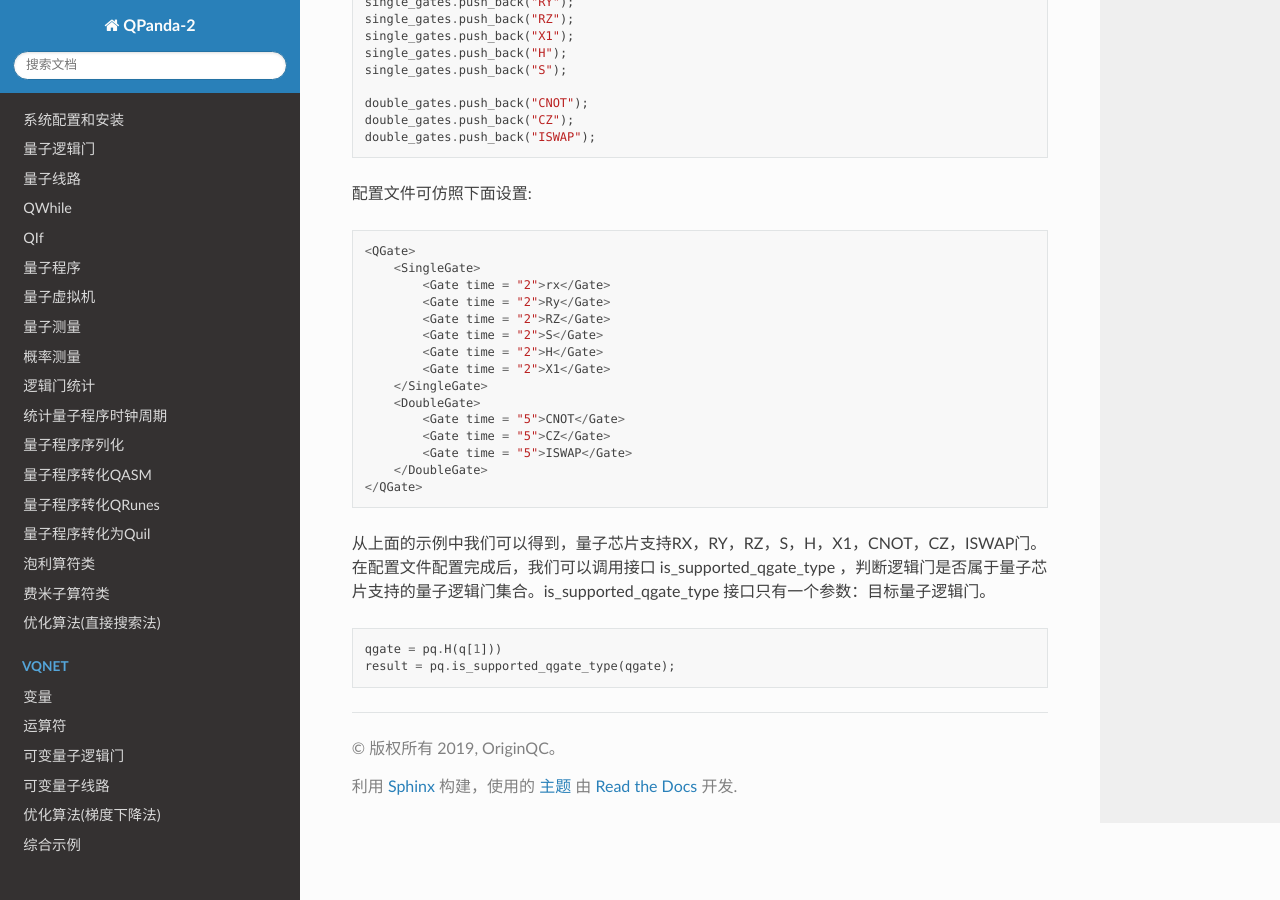
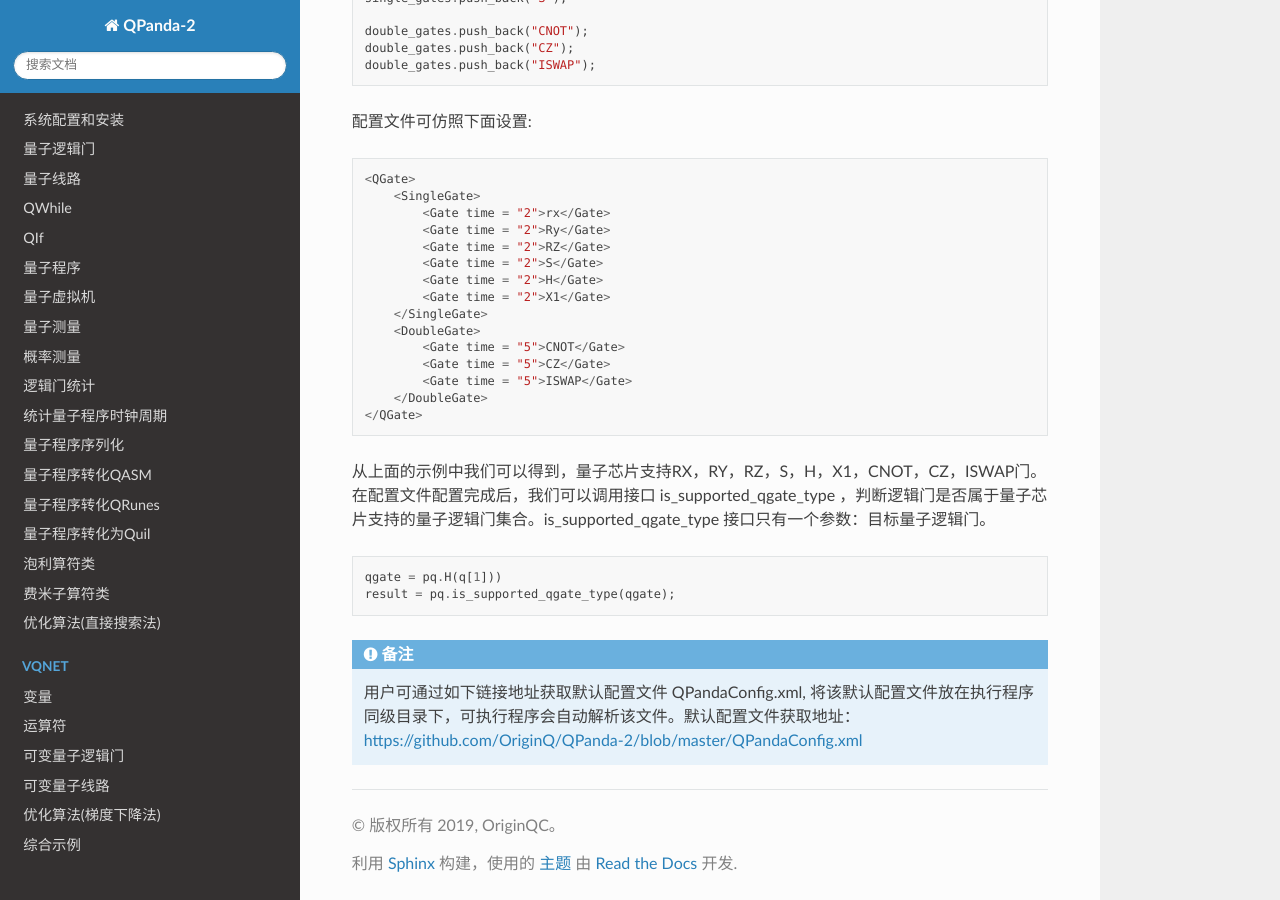
Before and after one commit to OriginQ/pyQPanda-Toturial, a Sphinx documentation site: the page built from source/QCircuitInfo.rst, in a window 1280 px wide and 900 px high, scrolled down 4326 px. Built offline with Sphinx 7.4.7 and the Read the Docs theme 2.0.0, drawn with Linux system fonts in a browser that asks for light colours; pages that are not in the unit, such as notebooks, are missing from menus; some of the changed lines change nothing that is shown.

Commit message:
Update QCircuitInfo.rst

```diff
--- a/source/QCircuitInfo.rst
+++ b/source/QCircuitInfo.rst
@@ -60,7 +60,7 @@
 
 从以上示例可以看出，list有5个量子比特，量子比特拓扑图如下：
 
-.. figure:: ./images/My_Qubits.png
+.. figure:: ./images/ibmq_ourense.png
    :alt:
 
 CNOT逻辑门操作的是1,3号量子比特，而从图中可以看出1,3号量子比特是相连的，所以得到的结果为true。
@@ -188,3 +188,5 @@
 
     qgate = pq.H(q[1]))
     result = pq.is_supported_qgate_type(qgate);
+
+.. note:: 用户可通过如下链接地址获取默认配置文件 QPandaConfig.xml, 将该默认配置文件放在执行程序同级目录下，可执行程序会自动解析该文件。默认配置文件获取地址：https://github.com/OriginQ/QPanda-2/blob/master/QPandaConfig.xml
```
